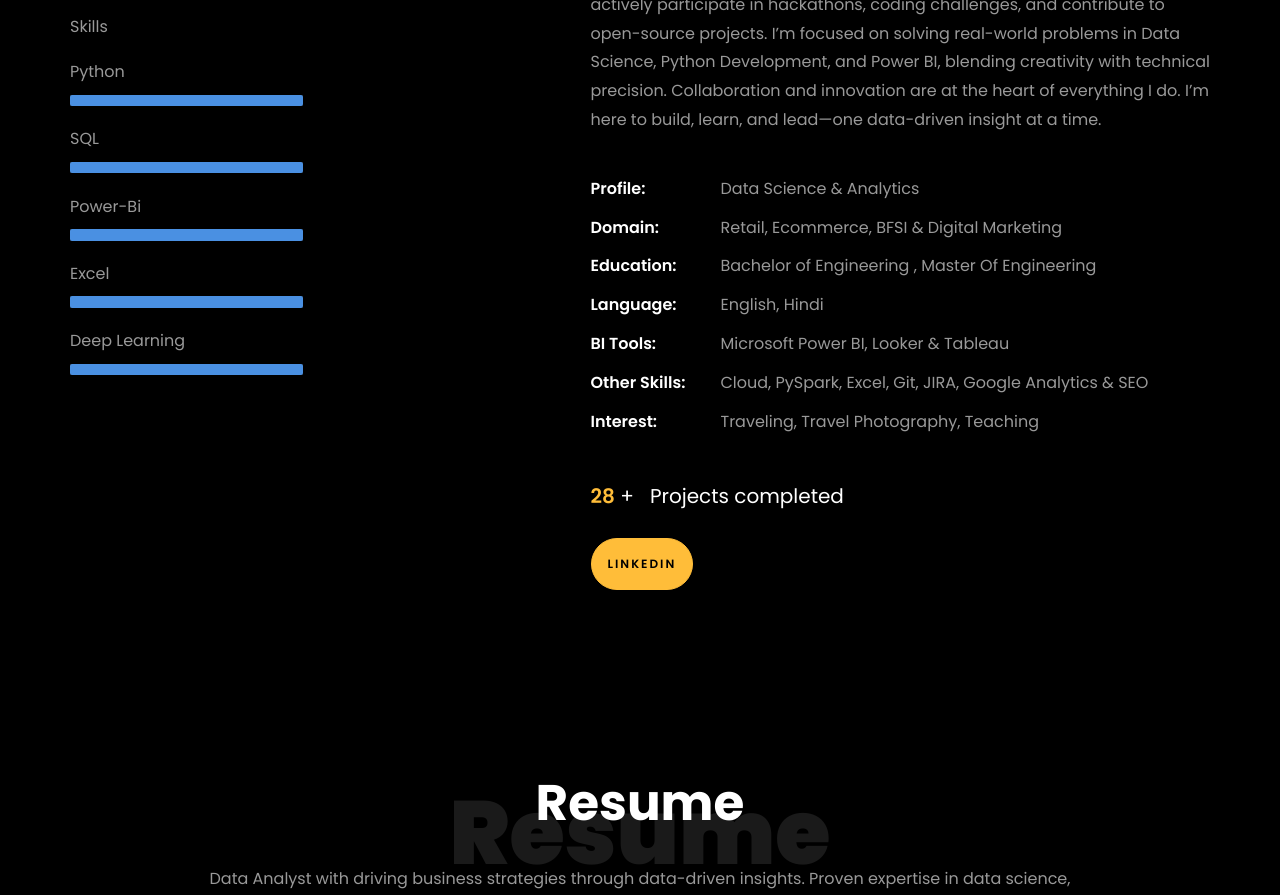
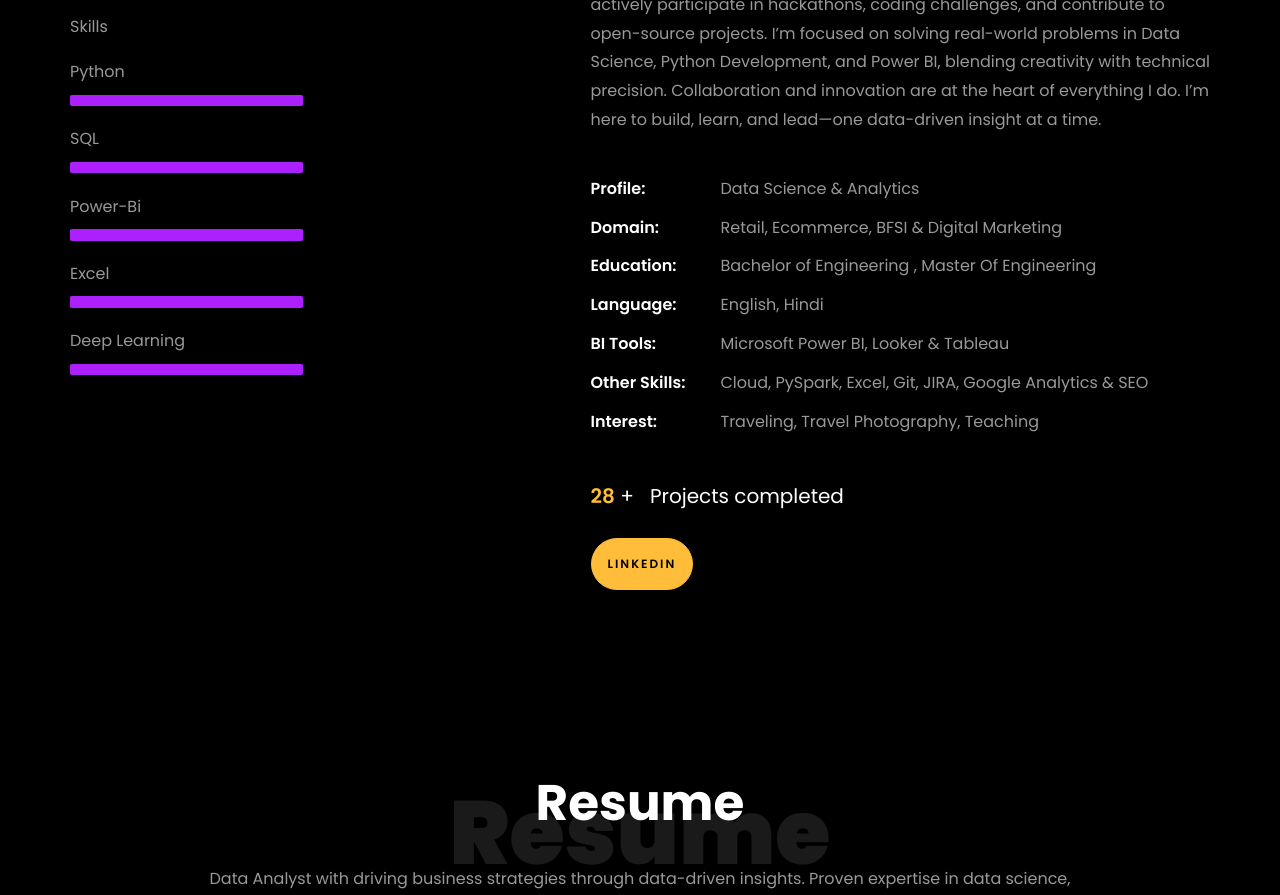
Before and after one commit to SairamNagarajan1/SairamNagarajan, a plain HTML site: page index.html in a window 1280 px wide. Shown: the part 1143-2038 px from the top of the page. Drawn offline with Linux system fonts and the light colour scheme; files whose address does not match are found by name.

Commit message:
Update index.html

```diff
--- a/index.html
+++ b/index.html
@@ -53,7 +53,7 @@
 
 .skill-mf .progress .progress-bar {
   height: .7rem;
-  background-color: #4A90E2;
+  background-color: #ab20fd;
 }
 
 
```
